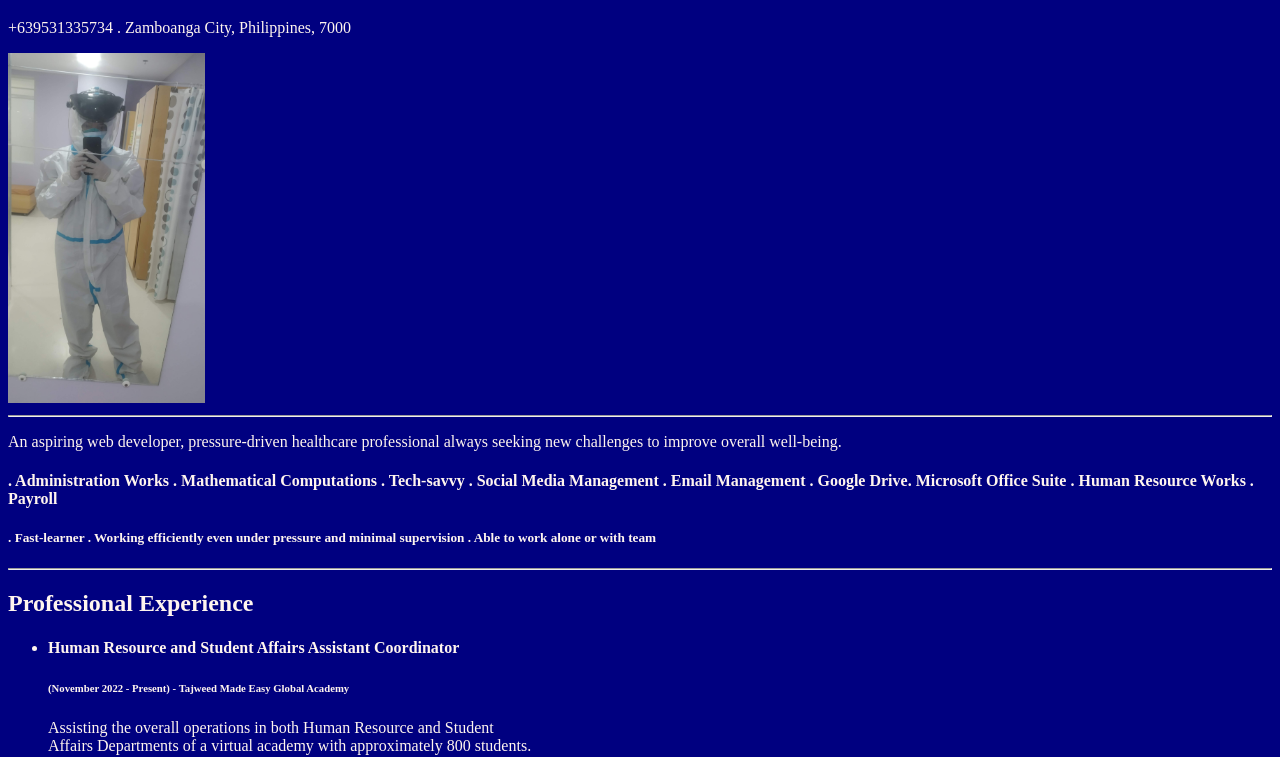
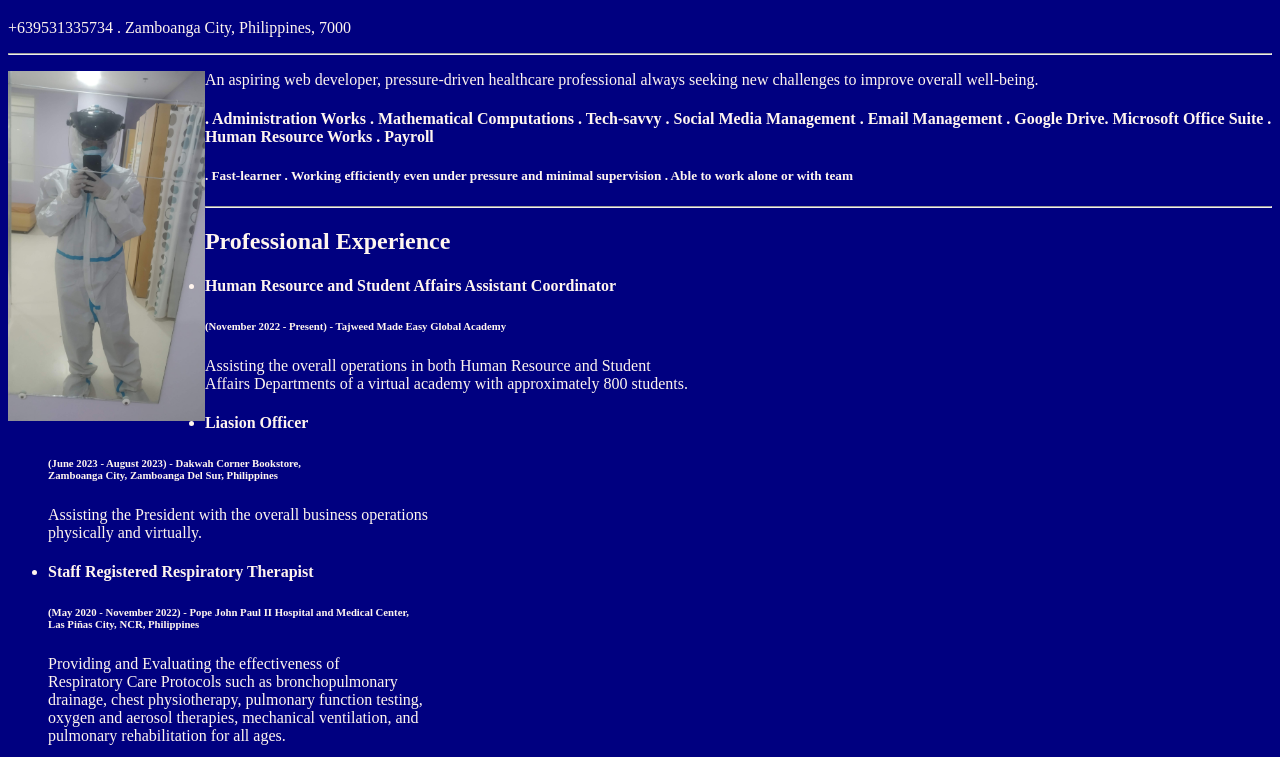
Before and after one commit to klssrainn/RESUME, a plain HTML site: page index.html in a window 1280 px wide. Shown: the part 61-818 px from the top of the page. Drawn offline with Linux system fonts and the light colour scheme.

Commit message:
float image

```diff
--- a/index.html
+++ b/index.html
@@ -10,10 +10,10 @@
     <header>
         <h1>Keshryn Naila Ahmad, RTRP</h1>
         <p>+639531335734 . Zamboanga City, Philippines, 7000</p>
-        <img src="./assets/images/PPE Mirror Selfie.jpg" alt="photo wearing PPE" height="350"/>
     </header>
     <hr />
     <main>
+        <img src="./assets/images/PPE Mirror Selfie.jpg" alt="photo wearing PPE" height="350" style="float: left" />
         <p>An aspiring web developer, pressure-driven healthcare professional always seeking new challenges to improve overall well-being. </p>
         <h4>. Administration Works . Mathematical Computations . Tech-savvy . Social Media Management . Email Management . Google Drive. Microsoft Office Suite . Human Resource Works . Payroll </h4>
         <h5>. Fast-learner . Working efficiently even under pressure and minimal supervision . Able to work alone or with team</h5>
```
